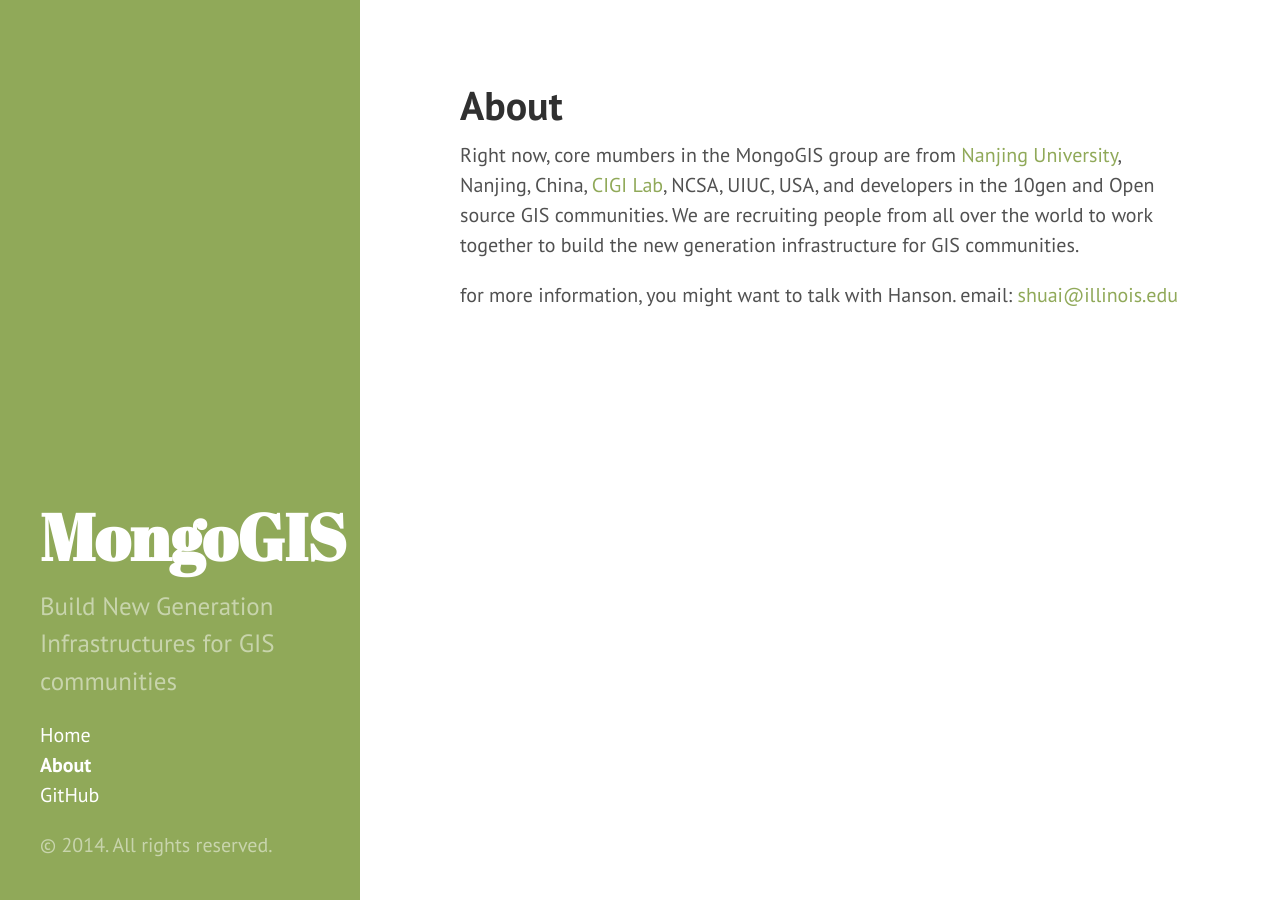
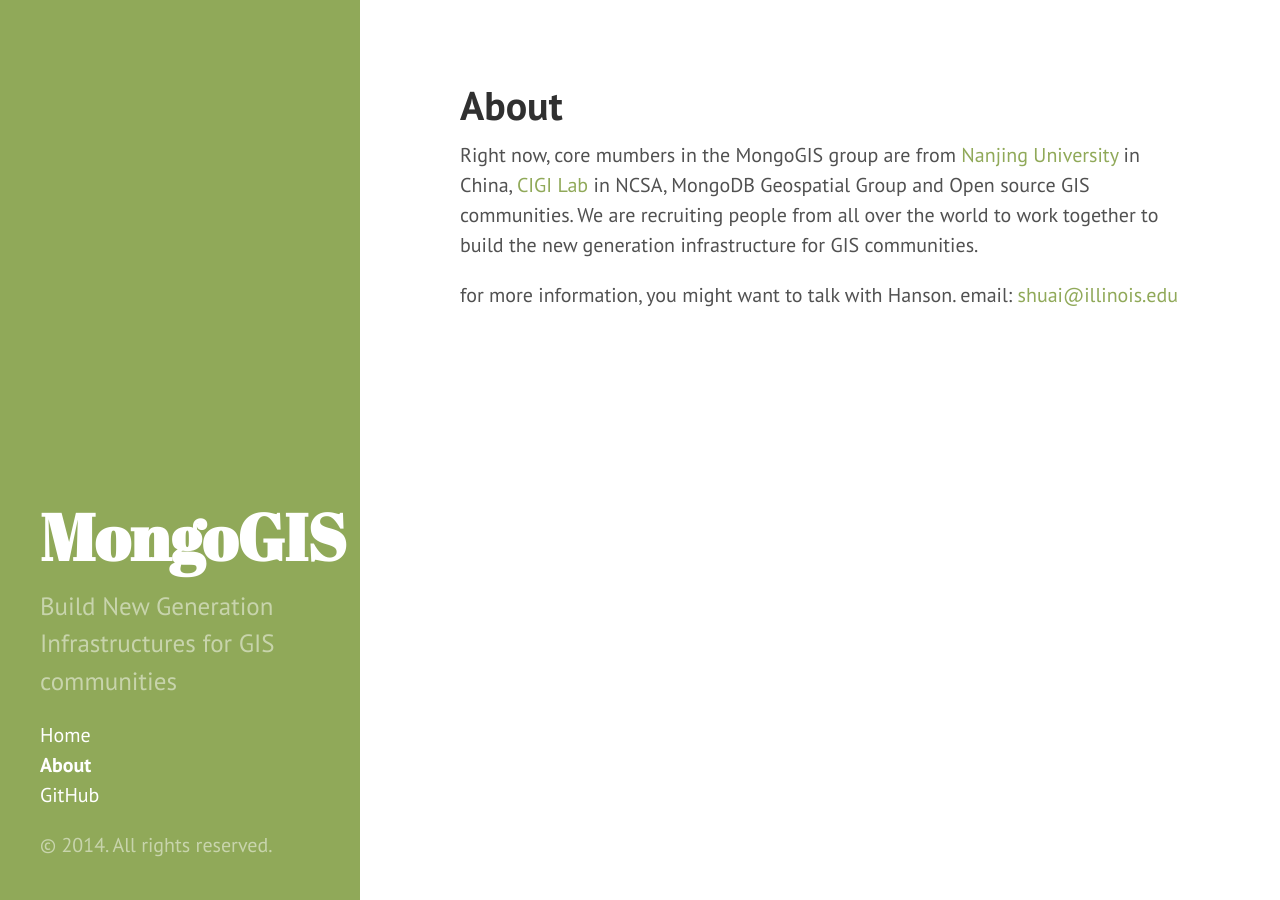
Before and after one commit to mongogis/mongogis.github.io, a Jekyll site: the page built from about.md, in a window 1280 px wide. Built offline with Jekyll 4.4.1, drawn with Linux system fonts in a browser that asks for light colours; Markdown is read by kramdown in place of the engine named in the settings.

Commit message:
Update about.md

```diff
--- a/about.md
+++ b/about.md
@@ -4,6 +4,6 @@ title: About
 ---
 
 
-Right now, core mumbers in the MongoGIS group are from [Nanjing University](http://gis.nju.edu.cn/), Nanjing, China, [CIGI Lab](http://cybergis.illinois.edu/), NCSA, UIUC, USA, and developers in the 10gen and Open source GIS communities. We are recruiting people from all over the world to work together to build the new generation infrastructure for GIS communities.
+Right now, core mumbers in the MongoGIS group are from [Nanjing University](http://gis.nju.edu.cn/) in China, [CIGI Lab](http://cybergis.illinois.edu/) in NCSA, MongoDB Geospatial Group and Open source GIS communities. We are recruiting people from all over the world to work together to build the new generation infrastructure for GIS communities.
 
 for more information, you might want to talk with Hanson. email: <shuai@illinois.edu>
```
